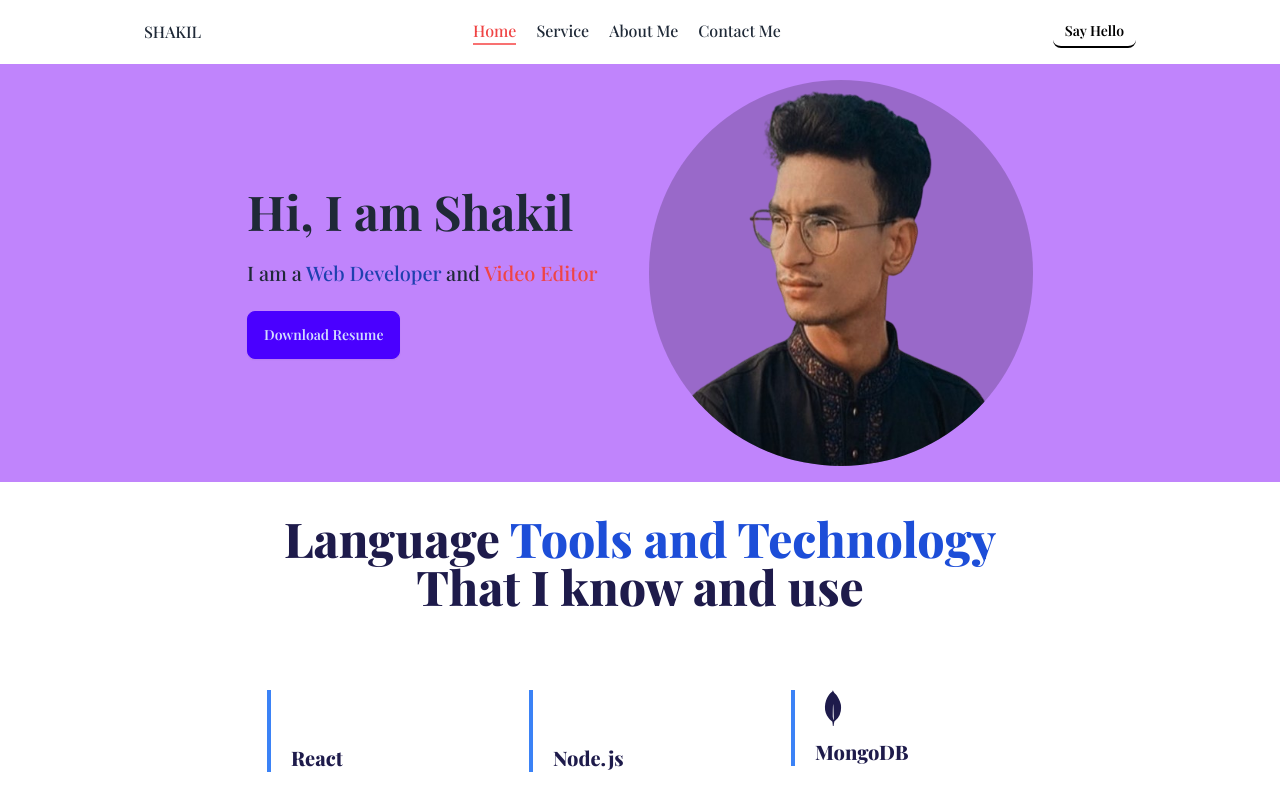
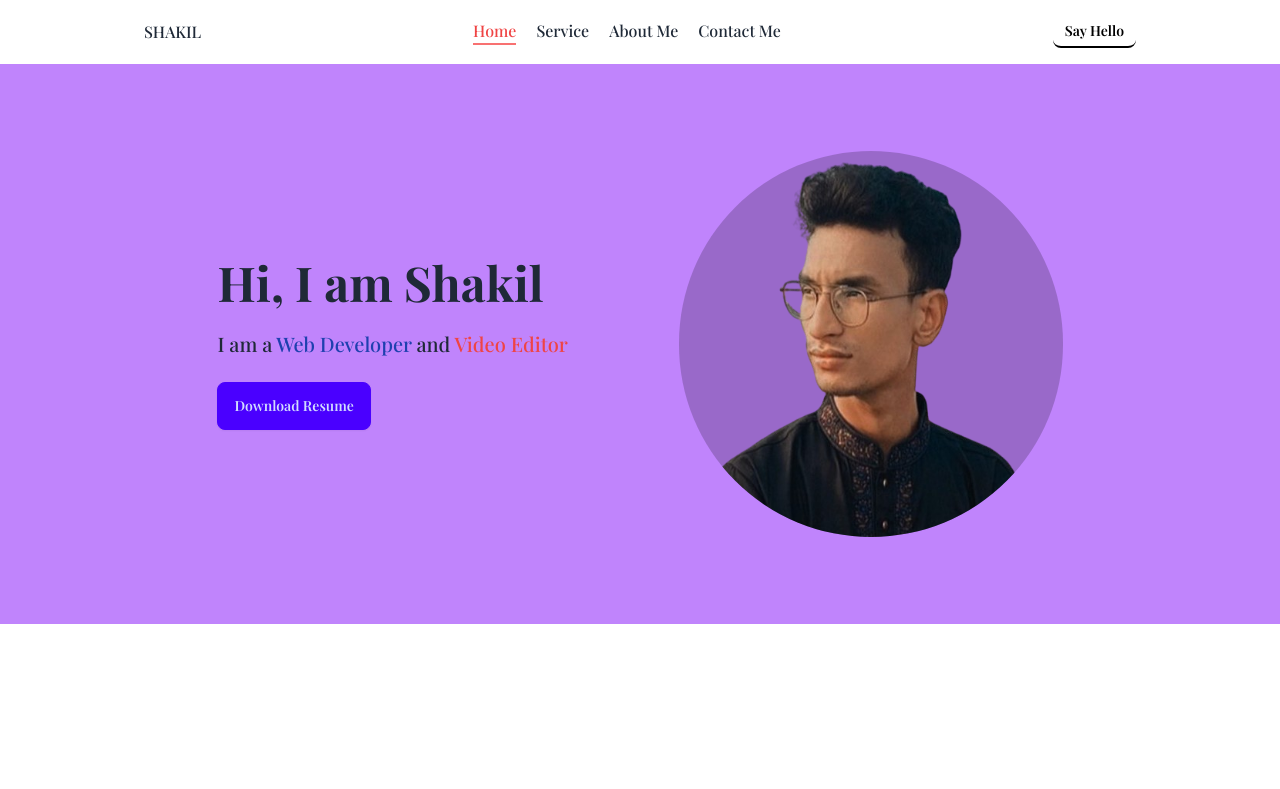
Before and after one commit to shakilgit1/my-portfolio, a React (Vite) app: page / in a window 1280 px wide. Shown: the top 789 px of the page. Built offline with nearby package versions, Linux system fonts and the light colour scheme; some icons are missing; a web font is replaced by a local one.

Commit message:
fixed banner

```diff
--- a/src/Pages/shared/Header/Banner.jsx
+++ b/src/Pages/shared/Header/Banner.jsx
@@ -9,8 +9,8 @@ const Banner = () => {
 
   return (
     <div className="bg-purple-400">
-      <div className="w-8/12 mx-auto">
-        <div className="hero-content flex-col justify-around lg:flex-row-reverse">
+      <div className="xl:h-[70vh] flex items-center justify-center">
+        <div className="w-10/12 mx-auto hero-content flex-col justify-evenly lg:flex-row-reverse">
           <img
            data-aos="zoom-in"
            data-aos-offset="200"
```
